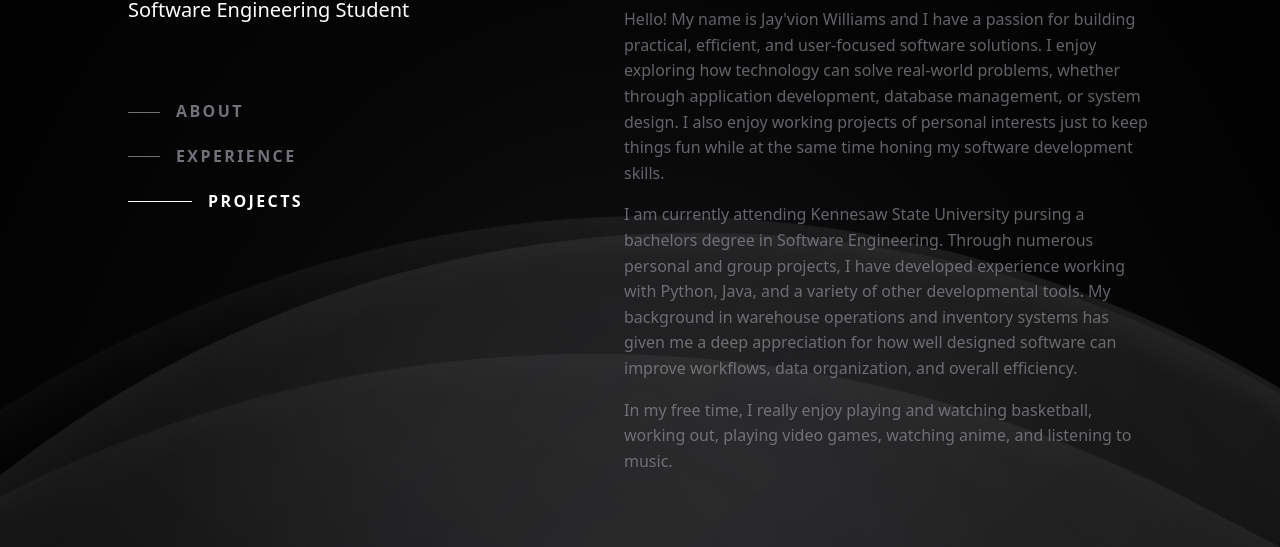
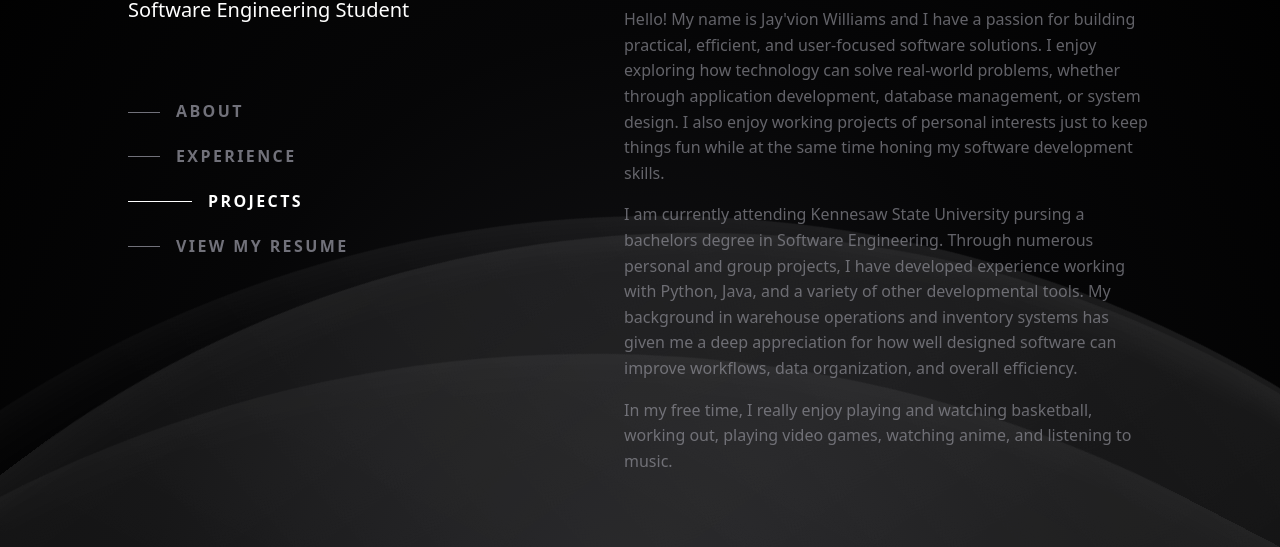
Before and after one commit to jayhs0/Portfolio, a plain HTML site: page index.html in a window 1280 px wide. Shown: the part 167-714 px from the top of the page. Drawn offline with Linux system fonts and the light colour scheme.

Commit message:
added view resume tab

```diff
--- a/index.html
+++ b/index.html
@@ -27,6 +27,7 @@
                         <li><a class = "nav-link active" href="#about">About</a></li>
                         <li><a class = "nav-link" href="#experience">Experience</a></li>
                         <li><a class = "nav-link" href="#projects">Projects</a></li>
+                        <li><a class = "nav-link" href= "resume.pdf" target="_blank" rel="noopener">View My Resume</a></li>
                     </ul>
                 </nav>
             </div>
```
Also changed, not shown: 1 other file.
